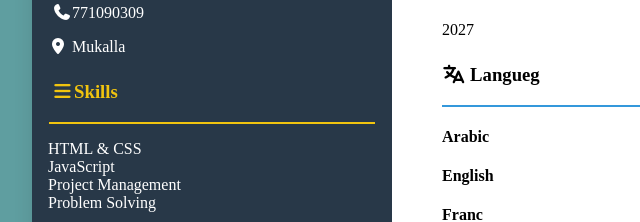
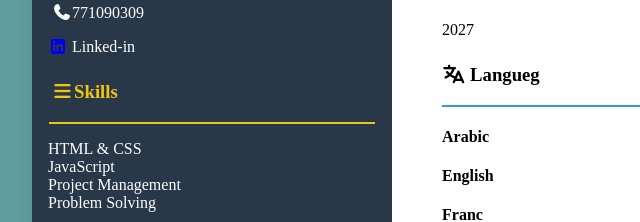
Before and after one commit to sbawzyr141-code/cv_salem, a plain HTML site: page index.html in a window 1280 px wide. Shown: the part 597-819 px from the top of the page, 158-798 px from the left. Drawn offline with Linux system fonts and the light colour scheme.

Commit message:
Add files via upload
good

```diff
--- a/index.html
+++ b/index.html
@@ -46,8 +46,7 @@
                 <h3 class="key-word">&nbsp;&nbsp;&nbsp;&nbsp;<i class="fa-solid fa-link"></i>Contact</h3><hr color="#f1c40f"  width="90%">
                 <p><i ></i>&nbsp;&nbsp;&nbsp;&nbsp;<i class="fa-solid fa-envelope"></i> salem141@gmail.com</p>
                 <p><i></i>&nbsp;&nbsp;&nbsp;&nbsp; <i class="fa-solid fa-phone"></i>771090309</p>
-                <p><i ></i>&nbsp;&nbsp;&nbsp;&nbsp;<i class="fa-solid fa-location-dot"></i> Mukalla</p>
-            </section>
+                <p><i ></i>&nbsp;&nbsp;&nbsp;&nbsp;<i><a href="https:\\www.linkedin.com/in/salem-bawazir-011130398" class="fa-brands fa-square-linkedin"></a></i> Linked-in</p>               </section>
 
             <section class="section skills-section">
                 <h3 class="key-word">&nbsp;&nbsp;&nbsp;&nbsp;<i class="fa-solid fa-bars"></i>Skills</h3><hr color="#f1c40f" width="90%">
```
Also changed, not shown: index.css (line endings or trailing spaces).
